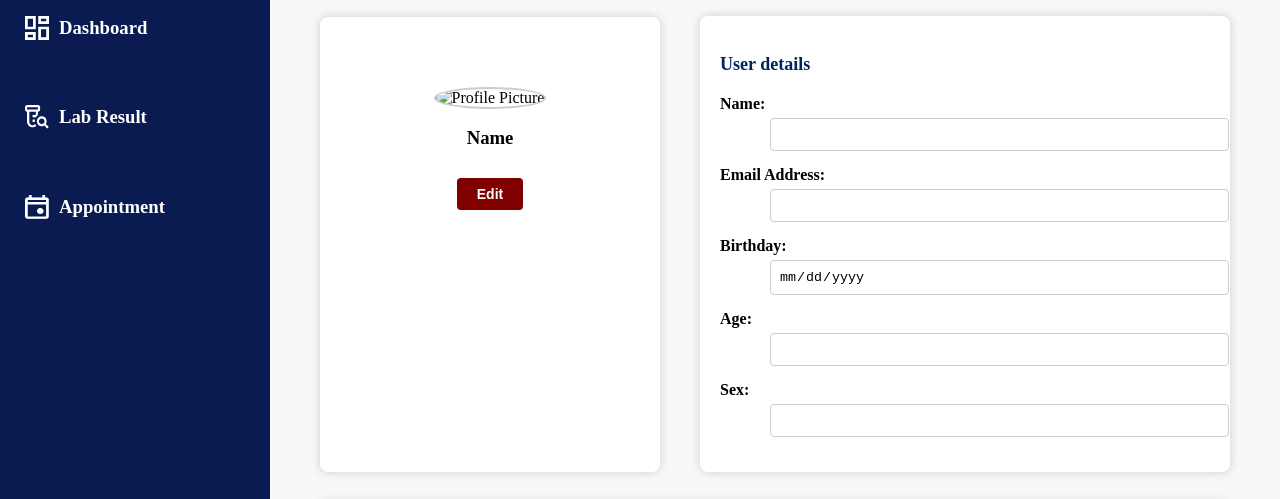
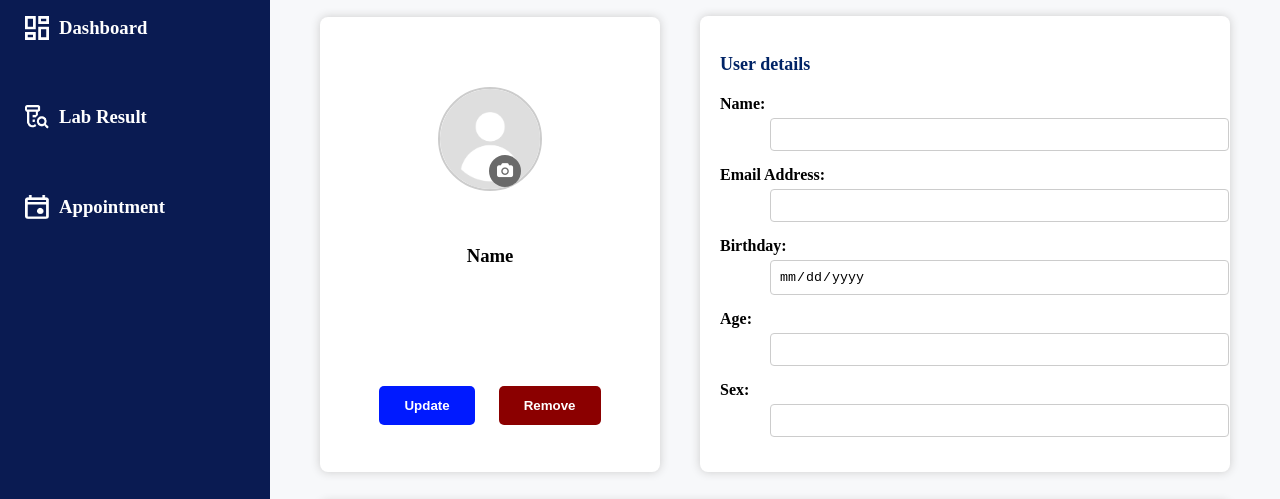
Before and after one commit to kristinejoybarrina/PTSI-System, a plain HTML site: page public/client/profile.html in a window 1280 px wide. Shown: the part 136-635 px from the top of the page. Drawn offline with Linux system fonts and the light colour scheme; no server answers; a web font is replaced by a local one.

Commit message:
added file upload functionality and improved profile picture display in profile section

```diff
--- a/public/client/profile.html
+++ b/public/client/profile.html
@@ -6,6 +6,7 @@
     <title>Profile</title>
     <link rel="stylesheet" href="../assets/css/profile.css">
     <link href="https://fonts.googleapis.com/css2?family=Source+Serif+Pro:wght@400;600;700&display=swap" rel="stylesheet">
+    <link rel="stylesheet" href="https://cdnjs.cloudflare.com/ajax/libs/font-awesome/4.7.0/css/font-awesome.min.css">
 </head>
 <body>
     <div class="sidebar" id="sidebar">
@@ -48,10 +49,16 @@
 
     <div class="profile-container">
     <div class="profile-card">
-        <img src="assets/img/noprofil.jpg" alt="Profile Picture" id="profileImage" height="150" style="border-radius: 50%; border: 2px solid #ccc;">
+        <img src="../assets/img/noprofil.jpg" alt="Profile Picture" id="profileImage" height="150" style="border-radius: 50%; border: 2px solid #ccc;">
+        <div class="round">
+          <input type="file" id="fileInput" name="image" accept="image/*">
+          <i class="fa fa-camera"></i>
+        </div>
         <h3>Name</h3>
-        <button class="edit-btn">Edit</button>
+        <button id="updateBtn">Update</button>
+        <button id="removeBtn" style="margin-top: 10px;">Remove</button>
     </div>
+
     <div class="user-details">
         <h3>User details</h3>
         <label>Name:</label>
@@ -81,5 +88,6 @@
     </div>
 
     <script src="../assets/js/menu.js"></script>
+
 </body>
 </html>
```
